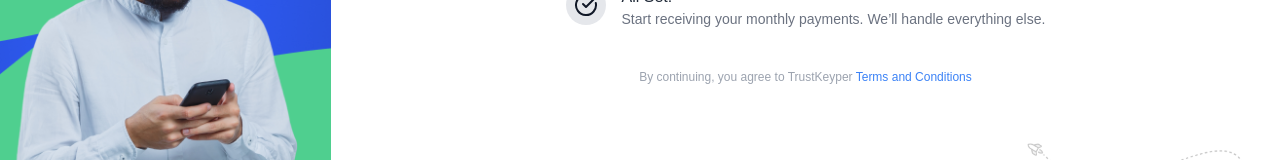
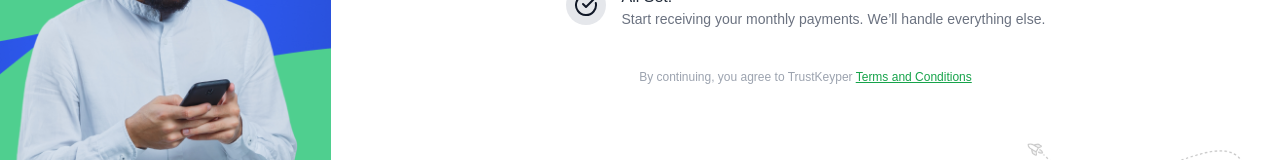
Before and after one commit to trustkeyper/frontend, a React (Vite) app: page /thankyou in a window 1280 px wide. Shown: the part 541-701 px from the top of the page. Built offline with nearby package versions, Linux system fonts and the light colour scheme.

Commit message:
Update ThankYou.jsx tnc

```diff
--- a/src/Pages/ThankYou.jsx
+++ b/src/Pages/ThankYou.jsx
@@ -65,7 +65,9 @@ function ThankYouPage() {
         </div>
 
         <p className="text-xs text-gray-400 mt-10">
-          By continuing, you agree to TrustKeyper <span className="text-blue-500">Terms and Conditions</span>
+          By continuing, you agree to TrustKeyper <a href="https://www.trustkeyper.com/terms-and-conditions" className="text-green-600 underline">
+              Terms and Conditions
+            </a>
         </p>
         </div>
       </div>
```
